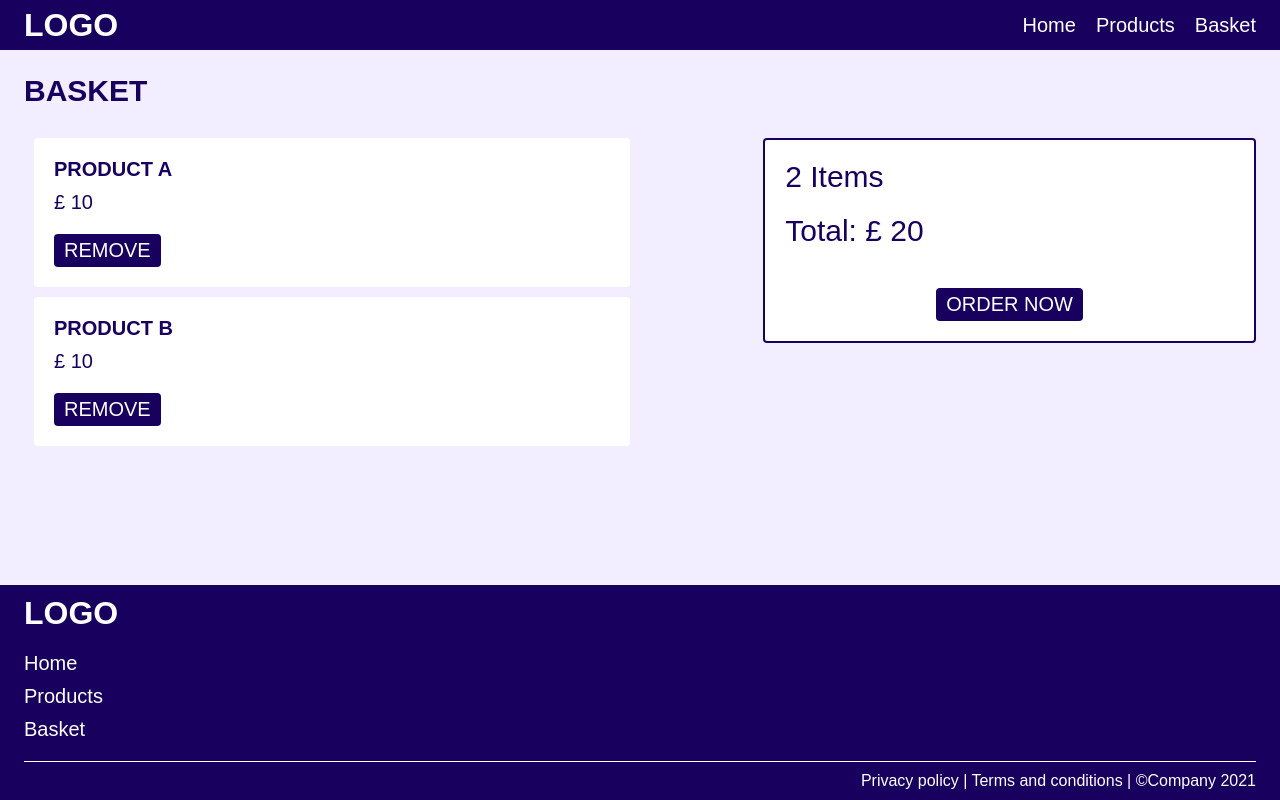
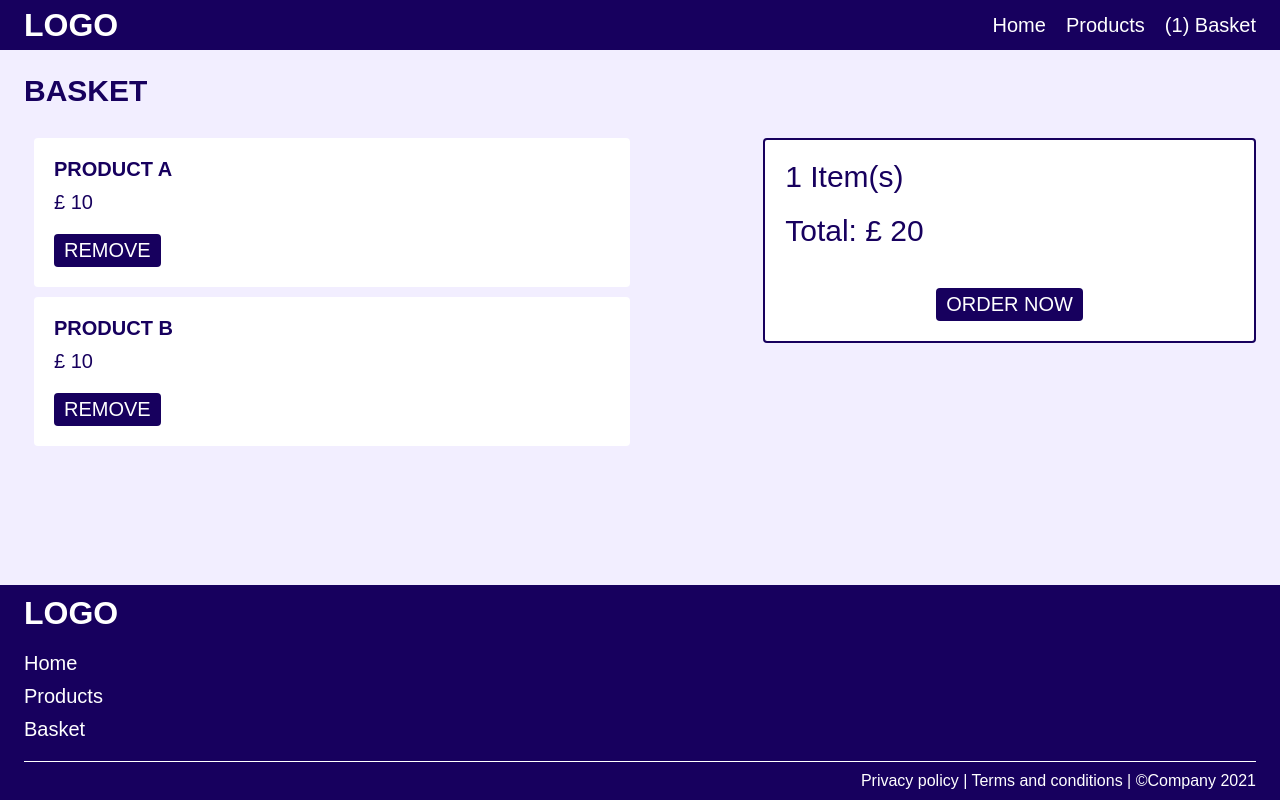
Before and after one commit to jarasmar/multi-page-react, a React (Create React App) app: page /basket in a window 1280 px wide. Built offline with nearby package versions, Linux system fonts and the light colour scheme.

Commit message:
Add the logic to pass the Items Qty in Basket

```diff
--- a/src/App.js
+++ b/src/App.js
@@ -7,7 +7,8 @@ class App extends React.Component {
   constructor(props) {
     super(props);
     this.state = {
-      products: allProducts
+      products: allProducts,
+      basket: [1]
     }
   }
 
@@ -19,7 +20,9 @@ class App extends React.Component {
     return (
       <div className="App">
         <Router>
-          <Nav />
+          <Nav
+            basketQty={ this.state.basket.length }
+          />
           <Switch>
             <Route path="/" exact component={ () =>
               <Home />
@@ -33,7 +36,9 @@ class App extends React.Component {
             } />
 
             <Route path="/basket" exact component={ () =>
-              <Basket />
+              <Basket
+                basketQty={ this.state.basket.length }
+              />
             } />
           </Switch>
           <Footer />
--- a/src/components/checkout.js
+++ b/src/components/checkout.js
@@ -1,9 +1,9 @@
 import React from 'react';
 
-function Checkout() {
+function Checkout(props) {
     return (
         <div className="checkout">
-            <div className="checkout-items">2 Items</div>
+            <div className="checkout-items">{ props.basketQty } Item(s)</div>
             <div className="checkout-total">Total: £ 20</div>
             <button className="checkout-btn">Order Now</button>
         </div>
--- a/src/components/links.js
+++ b/src/components/links.js
@@ -1,12 +1,13 @@
 import React from 'react';
 import { Link } from 'react-router-dom';
 
-function Links() {
+function Links(props) {
+    const basketQty = props.basketQty > 0 ? ('(' + props.basketQty + ') ') : '';
     return (
         <div className='links'>
             <Link to='/'>Home</Link>
             <Link to='/products'>Products</Link>
-            <Link to='/basket'>Basket</Link>
+            <Link to='/basket'>{ basketQty }Basket</Link>
         </div>
     )
 }
--- a/src/components/nav.js
+++ b/src/components/nav.js
@@ -5,9 +5,10 @@ import Links from "./links";
 
 function Nav(props) {
     return (
+
         <div className='nav'>
             <Logo />
-            <Links />
+            <Links basketQty={ props.basketQty }/>
         </div>
     )
 }
--- a/src/pages/basket.js
+++ b/src/pages/basket.js
@@ -2,13 +2,13 @@ import React from 'react';
 import  BasketList from '../components/basketList'
 import  Checkout from '../components/checkout'
 
-function Basket() {
+function Basket(props) {
     return (
         <div className="page basket">
             <div className="header">Basket</div>
             <div className="content">
                 <BasketList />
-                <Checkout />
+                <Checkout basketQty={ props.basketQty }/>
             </div>
 
         </div>
```
